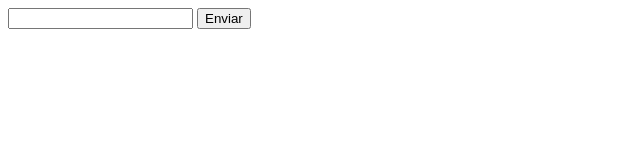
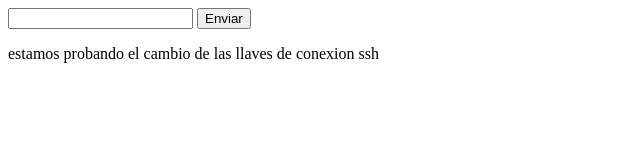
Before and after one commit to saga619/cursos-ns, a plain HTML site: page index.html in a window 1280 px wide. Shown: the whole page, without its empty margins (0-640 px from the left). Drawn offline with Linux system fonts and the light colour scheme.

Commit message:
probando la configuracion ssh

```diff
--- a/index.html
+++ b/index.html
@@ -11,7 +11,7 @@
     <input type="text" id="todo">
     <input type="submit" value="Enviar">
 </form>
-
+    <p>estamos probando el cambio de las llaves de conexion ssh</p>
 <ul id="todo-list">
 </ul>
 </body>
```
